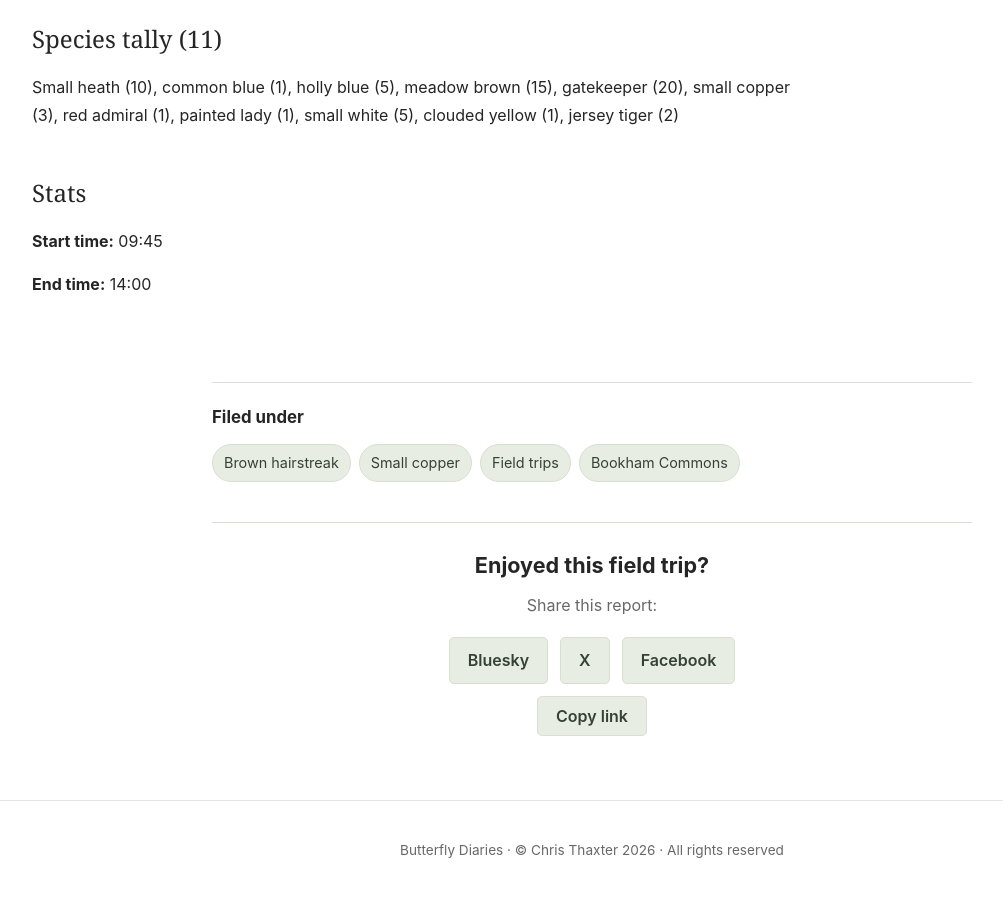
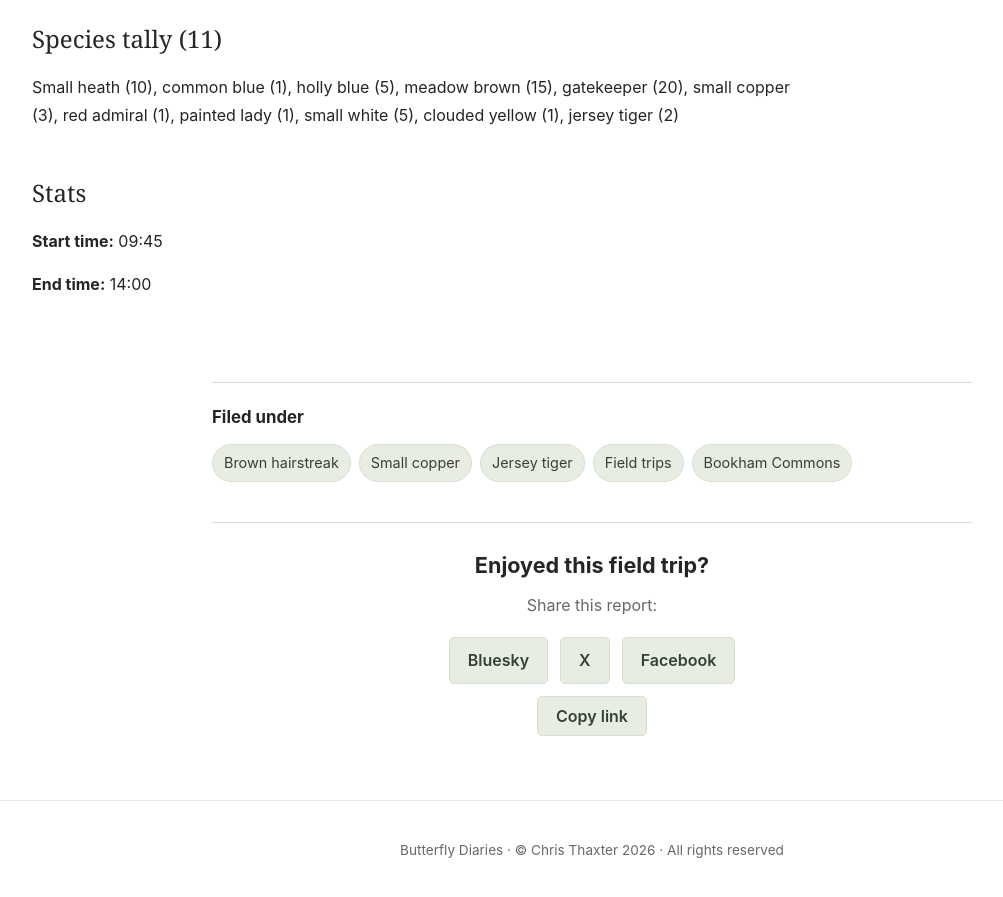
Before and after one commit to christhaxter/butterfly-diaries, a Jekyll site: the page built from _posts/2026-07-30-BookhamCommon.md, in a window 1280 px wide and 900 px high, scrolled down 18070 px. Shown: the top 897 px of the window, without its empty margins (48-1051 px from the left). Built offline with Jekyll 4.4.1, drawn with Linux system fonts in a browser that asks for light colours.

Commit message:
Added Jersey tiger tag

```diff
--- a/_posts/2026-07-30-BookhamCommon.md
+++ b/_posts/2026-07-30-BookhamCommon.md
@@ -9,6 +9,7 @@ excerpt_text: "A July visit to Bookham Commons, exploring its network of woodlan
 tags:
   - Brown hairstreak
   - Small copper
+  - Jersey tiger
   - Field trips
   - Bookham Commons
 sites:
```
Also changed, not shown: _posts/2026-07-18-BeddingtonFarmlands.md (+1 -0 lines).
